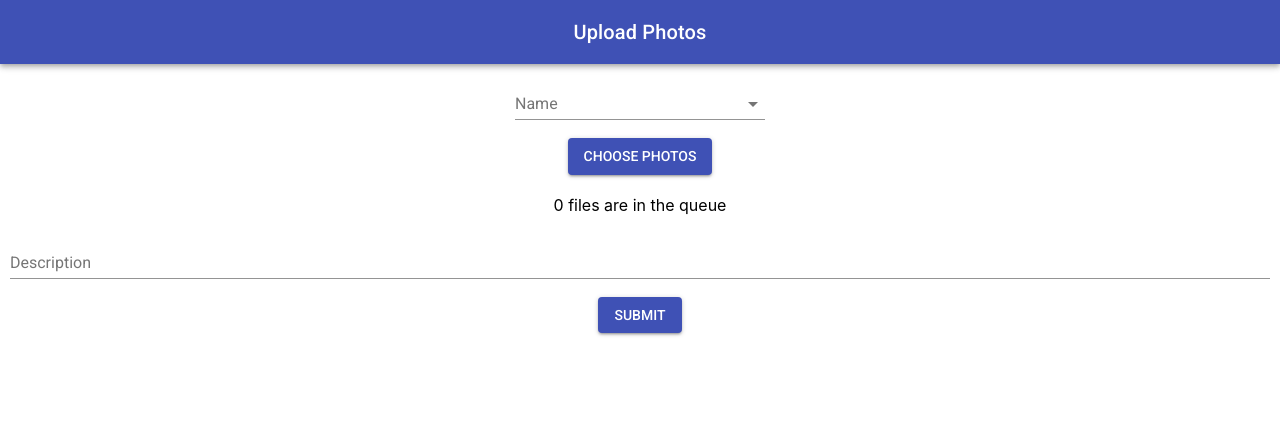
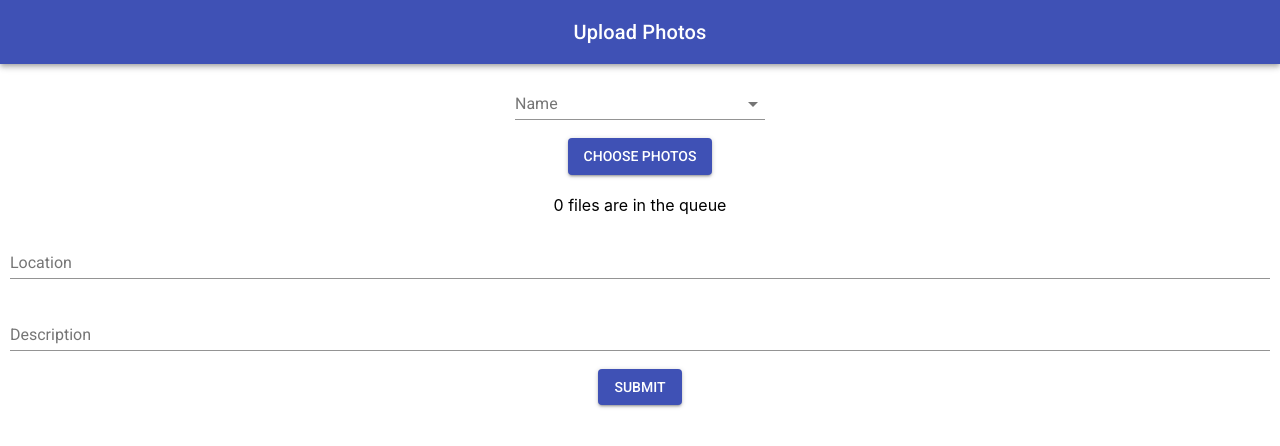
Before and after one commit to ndomenic/travel-portal, a React (Create React App) app in the folder client/: page / in a window 1280 px wide. Shown: the top 446 px of the page. Built offline with nearby package versions, Linux system fonts and the light colour scheme.

Commit message:
Added location

```diff
--- a/client/src/App.js
+++ b/client/src/App.js
@@ -6,6 +6,7 @@ import axios from 'axios';
 import TopBar from './TopBar';
 import SelectName from './SelectName';
 import Description from './Description';
+import Location from './Location';
 import ImageInput from './ImageInput';
 import FileProgress from './FileProgress';
 
@@ -91,6 +92,7 @@ class App extends Component {
           <form>
             <SelectName updateData={this.updateData}/>
             <ImageInput updateData={this.updateData}/>
+            <Location updateData={this.updateData}/>
             <Description updateData={this.updateData}/>
             <SubmitButton variant="contained" color="primary" onClick={this.onSubmit}>
               Submit
--- /dev/null
+++ b/client/src/Location.jsx
@@ -0,0 +1,45 @@
+import React, { Component } from 'react';
+import { withStyles } from '@material-ui/core/styles';
+import TextField from '@material-ui/core/TextField';
+
+const styles = theme => ({
+  textField: {
+    marginLeft: '10px',
+    marginRight: '10px',
+  }
+});
+
+class Location extends Component {
+  constructor (props) {
+    super(props);
+    this.handleChange = this.handleChange.bind(this);
+  }
+
+  state = {
+    location: ""
+  }
+
+  handleChange = name => event => {
+    this.setState({ [name]: event.target.value });
+    this.props.updateData("location", event.target.value);
+  };
+
+  render() {
+    const { classes } = this.props;
+
+  	return (
+  		<div className={classes.textField}>
+        <TextField
+          id="standard-multiline-flexible"
+          label="Location"
+          fullWidth
+          value={this.state.location}
+          onChange={this.handleChange('location')}
+          margin="normal"
+        />
+      </div>
+  	);
+  }
+}
+
+export default withStyles(styles)(Location);
```
Also changed, not shown: 1 other file (tests, documents, lock files or other folders).
